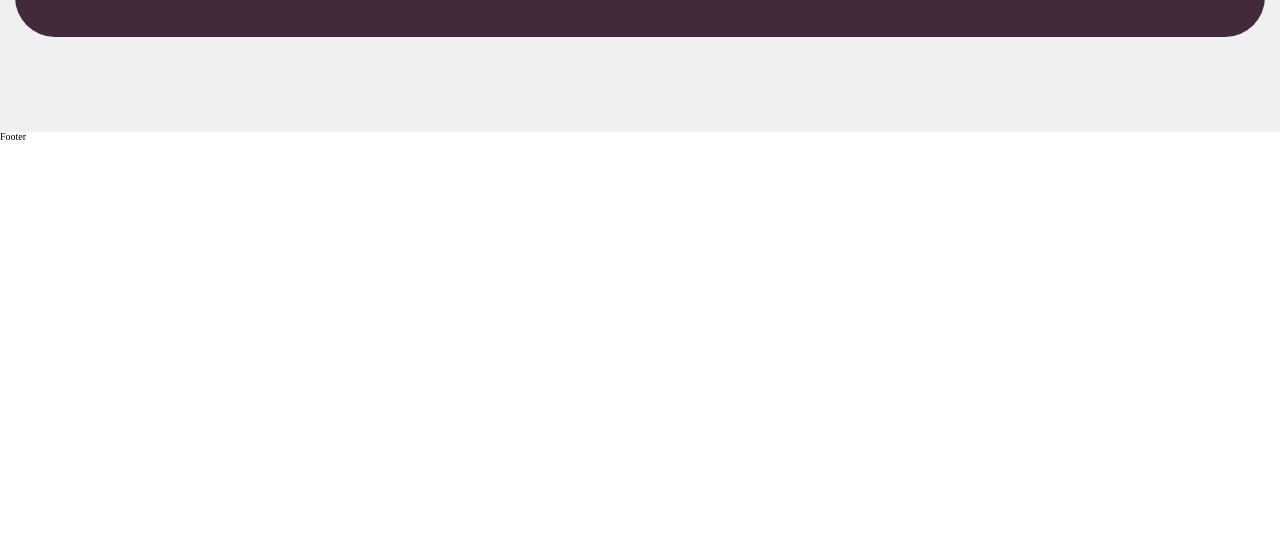
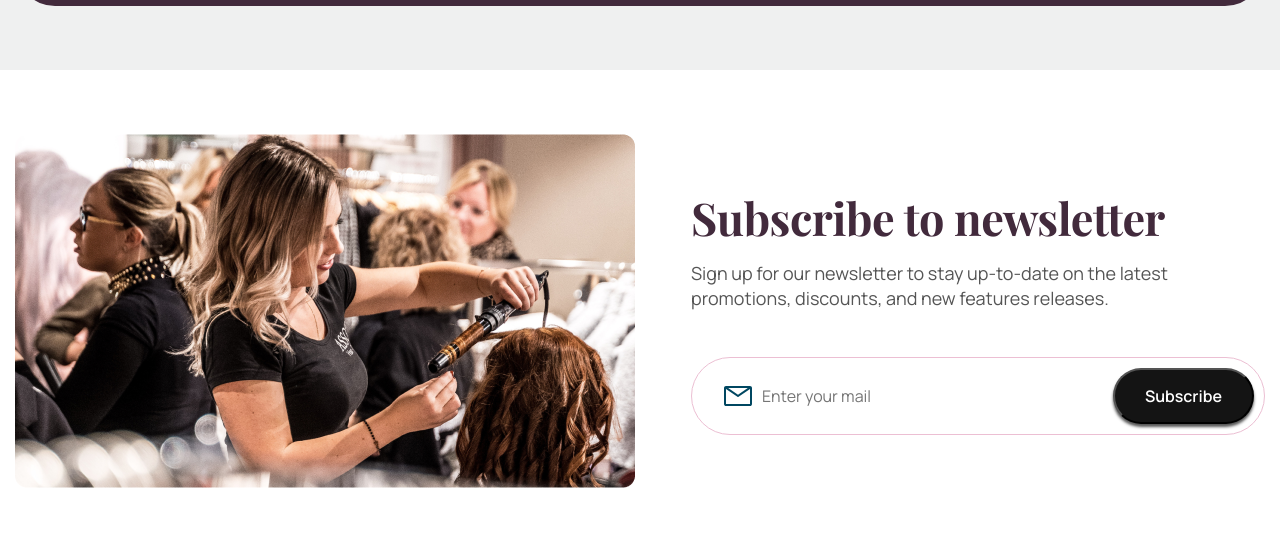
Before and after one commit to adAstra97/beauty-bar, a React (Vite) app: page / in a window 1280 px wide. Shown: the part 4193-4744 px from the top of the page. Before the commit the page ends 4335 px from the top, so only its background shows below. Built offline with nearby package versions, Linux system fonts and the light colour scheme; a web font is replaced by a local one.

Commit message:
add react-hook-form

```diff
--- a/package.json
+++ b/package.json
@@ -10,8 +10,10 @@
     "preview": "vite preview"
   },
   "dependencies": {
+    "animate.css": "^4.1.1",
     "react": "^18.2.0",
     "react-dom": "^18.2.0",
+    "react-hook-form": "^7.47.0",
     "react-icons": "^4.11.0",
     "react-router-dom": "^6.17.0",
     "react-select": "^5.7.7",
--- /dev/null
+++ b/src/components/Home/Subscribe.jsx
@@ -0,0 +1,52 @@
+import { Container } from "../../styles/Container";
+
+import images from "../../constants/images";
+import { Form, SubscribeEl, SubscribeRight, SubscribeWrapper } from "../../styles/Home/SubscribeStyle";
+import { ModalMessage } from "../../styles/ModalStyle";
+import { useState } from "react";
+import { useForm } from 'react-hook-form';
+
+const Subscribe = () => {
+   const [isOpenning, setIsOpenning] = useState(false);
+   const {register, handleSubmit, reset} = useForm();
+
+   const onSubmit = (e) => {
+
+      setTimeout(() => {
+         setIsOpenning(true);
+         reset();
+      }, 2000);
+   }
+
+   return (
+      <SubscribeWrapper>
+         <Container>
+            <SubscribeEl>
+               <img src={images.subscribe} alt="subscribe" />
+               <SubscribeRight>
+                  <h2>Subscribe to newsletter</h2>
+                  <p>Sign up for our newsletter to stay up-to-date on the latest promotions, discounts, and new features releases.</p>
+                  <Form onSubmit={handleSubmit(onSubmit)}>
+                     <input {...register("email", {
+                        required: true,
+                     })}
+                     type="email"
+                     placeholder="Enter your mail" />
+                     <button type="submit">Subscribe</button>
+                  </Form>
+               </SubscribeRight>
+            </SubscribeEl>
+         </Container>
+         {isOpenning && (
+            <ModalMessage>
+               <div>
+                  <span>Thanks for your subscription!</span>
+                  <button onClick={() => setIsOpenning(false)}>Close</button>
+               </div>
+            </ModalMessage>
+         )}
+      </SubscribeWrapper>
+   );
+};
+
+export default Subscribe;
--- /dev/null
+++ b/src/constants/animations.js
@@ -0,0 +1,16 @@
+import { keyframes } from 'styled-components';
+
+export const movingFlare = keyframes`
+   0% {
+      left: -30px;
+      margin-left: 0px;
+   }
+   30% {
+      left: 110%;
+      margin-left: 80px;
+   }
+   100% {
+      left: 110%;
+      margin-left: 80px;
+   }
+`;
--- a/src/constants/images.js
+++ b/src/constants/images.js
@@ -20,6 +20,8 @@ import map from '../assets/map.svg';
 import customer from '../assets/customer.png';
 import commas from '../assets/commas.png';
 import decor from '../assets/decor-testimonial.png';
+import subscribe from '../assets/subscribe.png';
+import subscribeEmail from '../assets/email-subscribe.svg';
 
 
 export default {
@@ -45,4 +47,6 @@ export default {
    customer,
    commas,
    decor,
+   subscribe,
+   subscribeEmail,
 };
--- a/src/pages/Home.jsx
+++ b/src/pages/Home.jsx
@@ -2,6 +2,7 @@ import Experience from "../components/Home/Experience";
 import Hero from "../components/Home/Hero";
 import Recommended from "../components/Home/Recommended";
 import Slider from "../components/Home/Slider";
+import Subscribe from "../components/Home/Subscribe";
 import Testimonial from "../components/Home/Testimonial";
 
 const Home = () => {
@@ -12,6 +13,7 @@ const Home = () => {
          <Experience/>
          <Recommended/>
          <Testimonial/>
+         <Subscribe/>
       </>
    )
 }
--- a/src/styles/HeaderStyle.js
+++ b/src/styles/HeaderStyle.js
@@ -151,7 +151,7 @@ export const Navbar = styled.div`
 export const NavbarSmall = styled.div`
    display: flex;
    position: fixed;
-   z-index: 1;
+   z-index: 555;
    top: 0;
    right: 0;
    bottom: 0;
--- a/src/styles/Home/HeroStyle.js
+++ b/src/styles/Home/HeroStyle.js
@@ -1,7 +1,7 @@
 import styled from "styled-components";
-import { keyframes } from 'styled-components'
 import Select from "react-select";
 import images from "../../constants/images";
+import { movingFlare } from "../../constants/animations";
 
 
 export const HeroWrapper = styled.div`
@@ -152,21 +152,6 @@ export const CustomSelect = styled(Select).attrs({
 
 `;
 
-export const movingFlare = keyframes`
-   0% {
-      left: -30px;
-      margin-left: 0px;
-   }
-   30% {
-      left: 110%;
-      margin-left: 80px;
-   }
-   100% {
-      left: 110%;
-      margin-left: 80px;
-   }
-`;
-
 export const Button = styled.button.attrs({
    type: 'button',
 })`
--- /dev/null
+++ b/src/styles/Home/SubscribeStyle.js
@@ -0,0 +1,130 @@
+import styled from "styled-components";
+import { movingFlare } from "../../constants/animations";
+import images from "../../constants/images";
+
+export const SubscribeWrapper = styled.div`
+   background-color: ${({theme}) => theme.colors.white};
+   padding: 8vh 0;
+`;
+
+export const SubscribeEl = styled.div`
+   max-width: 1330px;
+   margin: 0 auto;
+   display: flex;
+   align-items: center;
+   justify-content: center;
+   gap: 56px;
+
+   @media (max-width: 1200px) {
+      flex-direction: column;
+   }
+
+   img {
+      max-width: 100%;
+   }
+`;
+
+export const SubscribeRight = styled.div`
+
+   h2 {
+      margin-bottom: 15px;
+   }
+
+   p {
+      color: ${({theme}) => theme.colors.gray};
+      font-family: 'Manrope', sans-serif;
+      font-size: 1.8rem;
+      font-weight: 400;
+      line-height: 1.4;
+      margin-bottom: 45px;
+   }
+
+   @media (max-width: 1200px) {
+      text-align: center;
+   }
+`;
+
+export const Form = styled.form`
+   border-radius: 45px;
+   background-color: ${({theme}) => theme.colors.white};
+   border: 1px solid ${({theme}) => theme.colors.secondary};
+   display: flex;
+   align-items: center;
+   justify-content: space-between;
+   padding: 10px 10px 10px 30px;
+   max-width: 545px;
+   gap: 15px;
+
+   @media (max-width: 1200px) {
+      margin: 0 auto;
+   }
+
+   @media (max-width: 435px) {
+      padding: 10px 10px 10px 20px;
+   }
+
+   input {
+      flex: 1;
+      color: ${({theme}) => theme.colors.dark};
+      font-family: 'Manrope', sans-serif;
+      font-size: 1.6rem;
+      line-height: 1.5;
+      outline: none;
+      border: none;
+      background-image: url(${images.subscribeEmail});
+      background-repeat: no-repeat;
+      padding-left: 40px;
+      background-position: left center;
+
+      @media (max-width: 435px) {
+         background-image: none;
+         padding-left: 0px;
+         font-size: 1.4rem;
+      }
+   }
+
+   button {
+      background-color: ${({theme}) => theme.colors.dark};
+      padding: 15px 30px;
+      border-radius: 45px;
+      color: ${({theme}) => theme.colors.white};
+      font-family: 'Manrope', sans-serif;
+      font-size: 1.6rem;
+      font-weight: 600;
+      cursor: pointer;
+      position: relative;
+      box-shadow: 0 3px 3px ${({theme}) => theme.colors.gray};
+      overflow: hidden;
+      transition: all 0.2s;
+
+      @media (max-width: 435px) {
+         padding: 10px 20px;
+      }
+
+      &:after {
+         content: "";
+         display: block;
+         width: 20px;
+         height: 220px;
+         margin-left: 50px;
+         background: ${({theme}) => theme.colors.white};
+         background: linear-gradient(
+               to bottom,
+               rgba(255, 255, 255, 0.5) 0%,
+               rgba(255, 255, 255, 1) 50%,
+               rgba(255, 255, 255, 0.5) 100%
+         );
+         left: -40px;
+         top: -100px;
+         z-index: 1;
+         transform: rotate(45deg);
+         position: absolute;
+         animation: ${movingFlare} 3.5s ease-in-out 0.05s infinite;
+      }
+
+      &:hover {
+         box-shadow: 0 0px 0px ${({theme}) => theme.colors.gray};
+         transform: translateY(1px);
+      }
+   }
+`;
--- a/src/styles/Home/Testimonial.js
+++ b/src/styles/Home/Testimonial.js
@@ -3,11 +3,10 @@ import { SwiperSlide } from 'swiper/react';
 import images from "../../constants/images";
 
 
-
 export const TestimonialWrapper = styled.div`
    text-align: center;
    background-color: #EFF0F0;
-   padding: 95px 0;
+   padding: 8vh 0;
 
    span {
       font-family: 'Manrope', sans-serif;
--- /dev/null
+++ b/src/styles/ModalStyle.js
@@ -0,0 +1,75 @@
+import styled from "styled-components";
+import { movingFlare } from "../constants/animations";
+
+export const ModalMessage = styled.div`
+   position: fixed;
+   inset: 0;
+   display: flex;
+   align-items: center;
+   justify-content: center;
+   z-index: 900;
+   background-color: rgba(0, 0, 0, 0.6);
+
+   div {
+      background-color: white;
+      display: flex;
+      flex-direction: column;
+      max-width: 340px;
+      z-index: 900;
+      padding: 5vh;
+      border-radius: 20px;
+      box-sizing: border-box;
+      box-shadow: 0 0 20px 0px rgba(0, 0, 0, 0.7);
+   }
+
+   span {
+      text-align: center;
+      font-family: 'Playfair Display', serif;
+      font-size: 3.2rem;
+      font-weight: 600;
+      line-height: 1.3;
+      margin-bottom: 30px;
+   }
+
+   button {
+      background: ${({theme}) => theme.colors.main};
+      color: ${({theme}) => theme.colors.white};
+      cursor: pointer;
+      font-family: 'Manrope', sans-serif;
+      font-size: 2.2rem;
+      font-weight: 600;
+      border: none;
+      box-shadow: 0 3px 3px ${({theme}) => theme.colors.gray};
+      position: relative;
+      overflow: hidden;
+      transition: all 0.2s;
+      padding: 10px 0;
+      border-radius: 10px;
+
+      &:after {
+         content: "";
+         display: block;
+         width: 20px;
+         height: 220px;
+         margin-left: 50px;
+         background: ${({theme}) => theme.colors.white};
+         background: linear-gradient(
+               to bottom,
+               rgba(255, 255, 255, 0.5) 0%,
+               rgba(255, 255, 255, 1) 50%,
+               rgba(255, 255, 255, 0.5) 100%
+         );
+         left: -40px;
+         top: -100px;
+         z-index: 1;
+         transform: rotate(45deg);
+         position: absolute;
+         animation: ${movingFlare} 3.5s ease-in-out 0.05s infinite;
+      }
+
+      &:hover {
+         box-shadow: 0 0px 0px ${({theme}) => theme.colors.gray};
+         transform: translateY(1px);
+      }
+   }
+`;
```
Also changed, not shown: src/assets/email-subscribe.svg (added), 1 other file (tests, documents, lock files or other folders).
